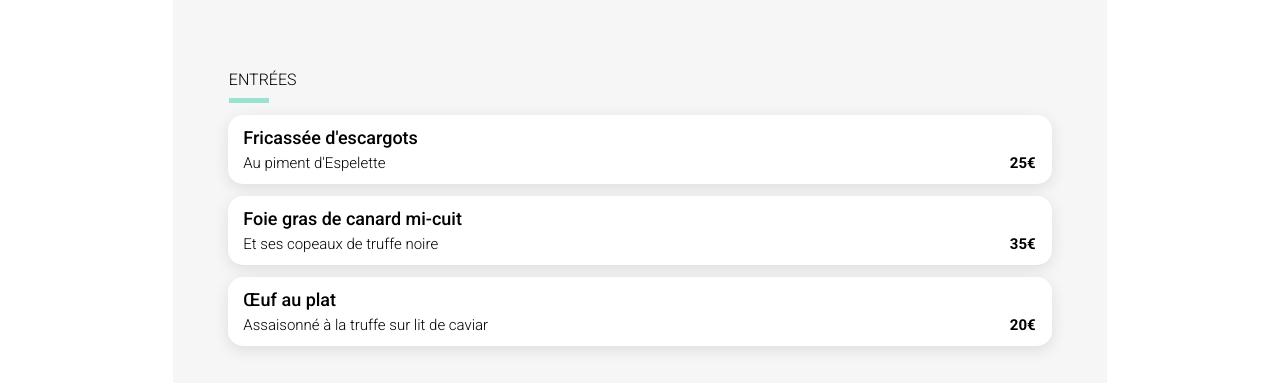
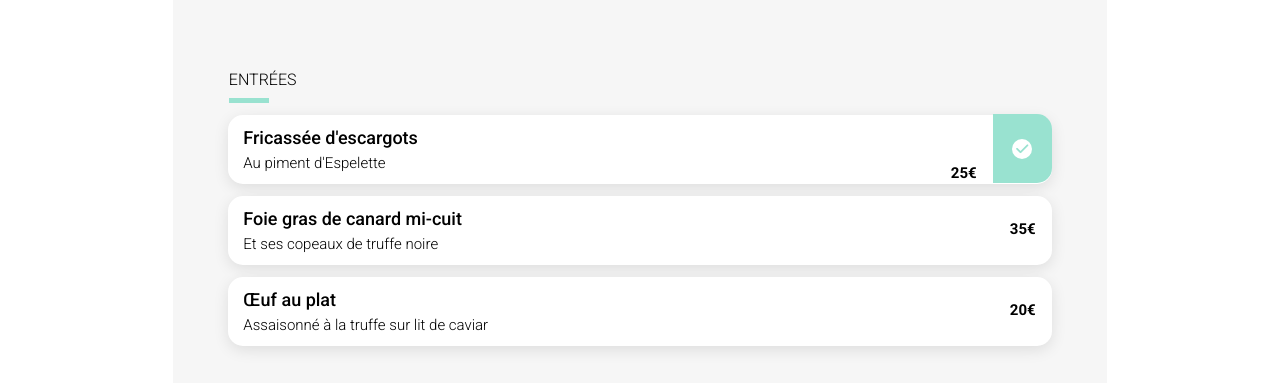
Before and after one commit to matthieu-h/ocr-p4-ohmyfood, a website: page restaurants/menu-la-palette-du-gout.html in a window 1280 px wide. Shown: the part 387-770 px from the top of the page. Drawn offline with Linux system fonts and the light colour scheme; a web font is replaced by a local one.

Commit message:
integration text overflow menu et début anim check

```diff
--- a/assets/sass/pages/_menu.scss
+++ b/assets/sass/pages/_menu.scss
@@ -112,6 +112,8 @@
     }
 }
 
+// Animations //
+
 .menu{
     &__starter-block{
         opacity: 0;
@@ -135,3 +137,26 @@
         opacity: 1;
     }
 }
+
+.menu__check-icon{
+    width: 59px;
+    height: 69px;
+    background: $colour-badge-new-and-choice;
+    border-radius: 0px 15px 15px 0px;
+    position: relative;
+    bottom: 14px;
+    left: 16px;
+    display: flex;
+    justify-content: center;
+    align-items: center;
+    z-index: 10;
+    & .fa-check{
+        font-size: 14px;
+        color: $colour-badge-new-and-choice;
+        background: $colour-white;
+        border-radius: 50%;
+        height: 14px;
+        width: 14px;
+        padding: 3px;
+    }
+}
--- a/assets/sass/utils/_mixins.scss
+++ b/assets/sass/utils/_mixins.scss
@@ -62,8 +62,12 @@
     background: $colour-white;
     box-shadow: 0px 4.01149px 15.0431px rgba(0, 0, 0, 0.1);
     & h3{
+        width: 69%;
         font-size: 18px;
         margin: 0px;
+        white-space: nowrap;
+        overflow: hidden;
+        text-overflow: ellipsis;
     }
 }
 
@@ -76,9 +80,16 @@
     & h4{
         font-weight: 300;
         font-size: 15px;
+        white-space: nowrap;
+        overflow: hidden;
+        text-overflow: ellipsis;
+    }
+    & .menu__price{
+        display: flex;
     }
     & p{
         font-weight: 700;
         font-size: 15px;
+        align-self: flex-end;
     }
 }
--- a/restaurants/menu-la-palette-du-gout.html
+++ b/restaurants/menu-la-palette-du-gout.html
@@ -41,7 +41,12 @@
                         <h3>Fricassée d'escargots</h3>
                         <div class="menu__starter-card-content">
                             <h4>Au piment d'Espelette</h4>
-                            <p>25€</p>
+                            <div class="menu__price">
+                                <p>25€</p>
+                                <div class="menu__check-icon">
+                                <i class="fa-solid fa-check"></i>
+                                </div>
+                            </div>
                         </div>
                     </div>
                     <div class="menu__starter-card">
```
Also changed, not shown: assets/css/prefixed/style.css, assets/sass/main.css, 2 other files.
